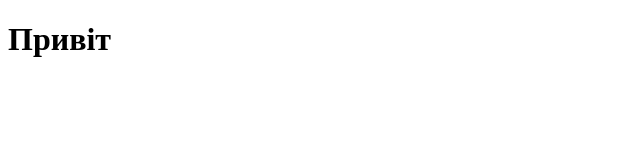
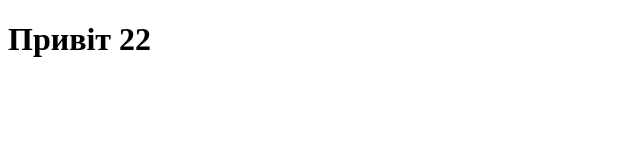
Before and after one commit to serezha-vorozhyikin/github-tutorial, a plain HTML site: page index.html in a window 1280 px wide. Shown: the full height of the page, 0-640 px from the left. Drawn offline with Linux system fonts and the light colour scheme.

Commit message:
Дописали число

```diff
--- a/index.html
+++ b/index.html
@@ -7,6 +7,6 @@
     <title>Document</title>
 </head>
 <body>
-    <h1>Привіт</h1>
+    <h1>Привіт 22</h1>
 </body>
 </html>
```
